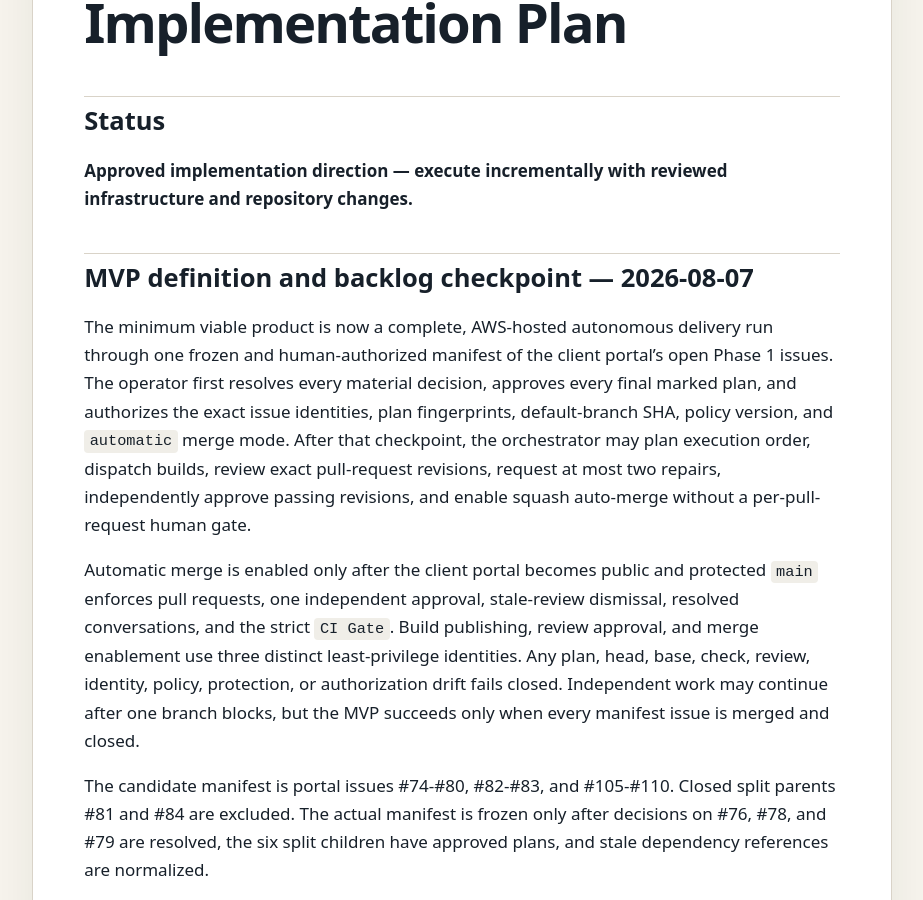
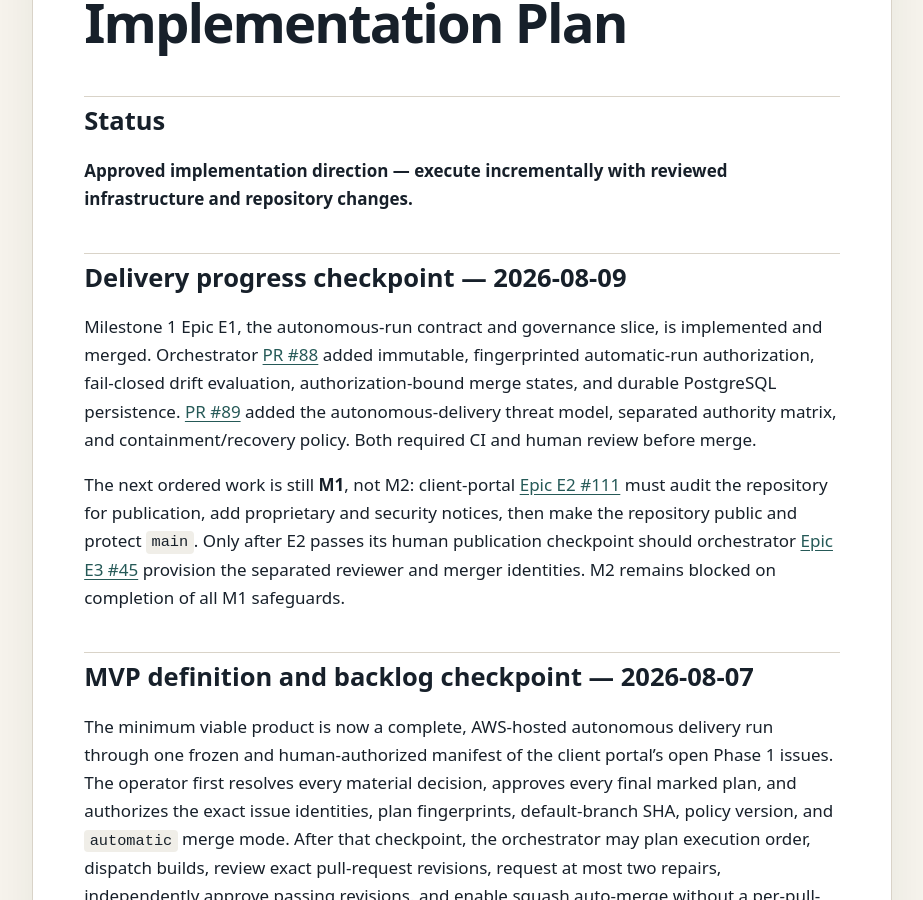
Before and after one commit to todd-brunia/ai-consulting-meta, a Jekyll site: the page built from plans/governed-codex-automation/sprint-delivery-orchestrator-implementation-plan.md, in a window 1280 px wide and 900 px high, scrolled down 345 px. Shown: the whole window, without its empty margins (178-1101 px from the left). Built offline with Jekyll 4.4.1, drawn with Linux system fonts in a browser that asks for light colours; our own code applies the rules of GitHub Pages for plain Markdown files.

Commit message:
Record M1 E1 completion and next epic (#18)
Co-authored-by: Todd Brunia <279554947+todd-brunia@users.noreply.github.com>

```diff
--- a/plans/governed-codex-automation/sprint-delivery-orchestrator-implementation-plan.md
+++ b/plans/governed-codex-automation/sprint-delivery-orchestrator-implementation-plan.md
@@ -4,6 +4,26 @@
 
 **Approved implementation direction — execute incrementally with reviewed
 infrastructure and repository changes.**
+
+## Delivery progress checkpoint — 2026-08-09
+
+Milestone 1 Epic E1, the autonomous-run contract and governance slice, is
+implemented and merged. Orchestrator
+[PR #88](https://github.com/todd-brunia/ai-delivery-orchestrator/pull/88)
+added immutable, fingerprinted automatic-run authorization, fail-closed drift
+evaluation, authorization-bound merge states, and durable PostgreSQL
+persistence. [PR #89](https://github.com/todd-brunia/ai-delivery-orchestrator/pull/89)
+added the autonomous-delivery threat model, separated authority matrix, and
+containment/recovery policy. Both required CI and human review before merge.
+
+The next ordered work is still **M1**, not M2: client-portal
+[Epic E2 #111](https://github.com/todd-brunia/ai-consulting-client-portal/issues/111)
+must audit the repository for publication, add proprietary and security
+notices, then make the repository public and protect `main`. Only after E2
+passes its human publication checkpoint should orchestrator
+[Epic E3 #45](https://github.com/todd-brunia/ai-delivery-orchestrator/issues/45)
+provision the separated reviewer and merger identities. M2 remains blocked on
+completion of all M1 safeguards.
 
 ## MVP definition and backlog checkpoint — 2026-08-07
 
```
Also changed, not shown: plans/governed-codex-automation/index.md (+4 -0 lines).
